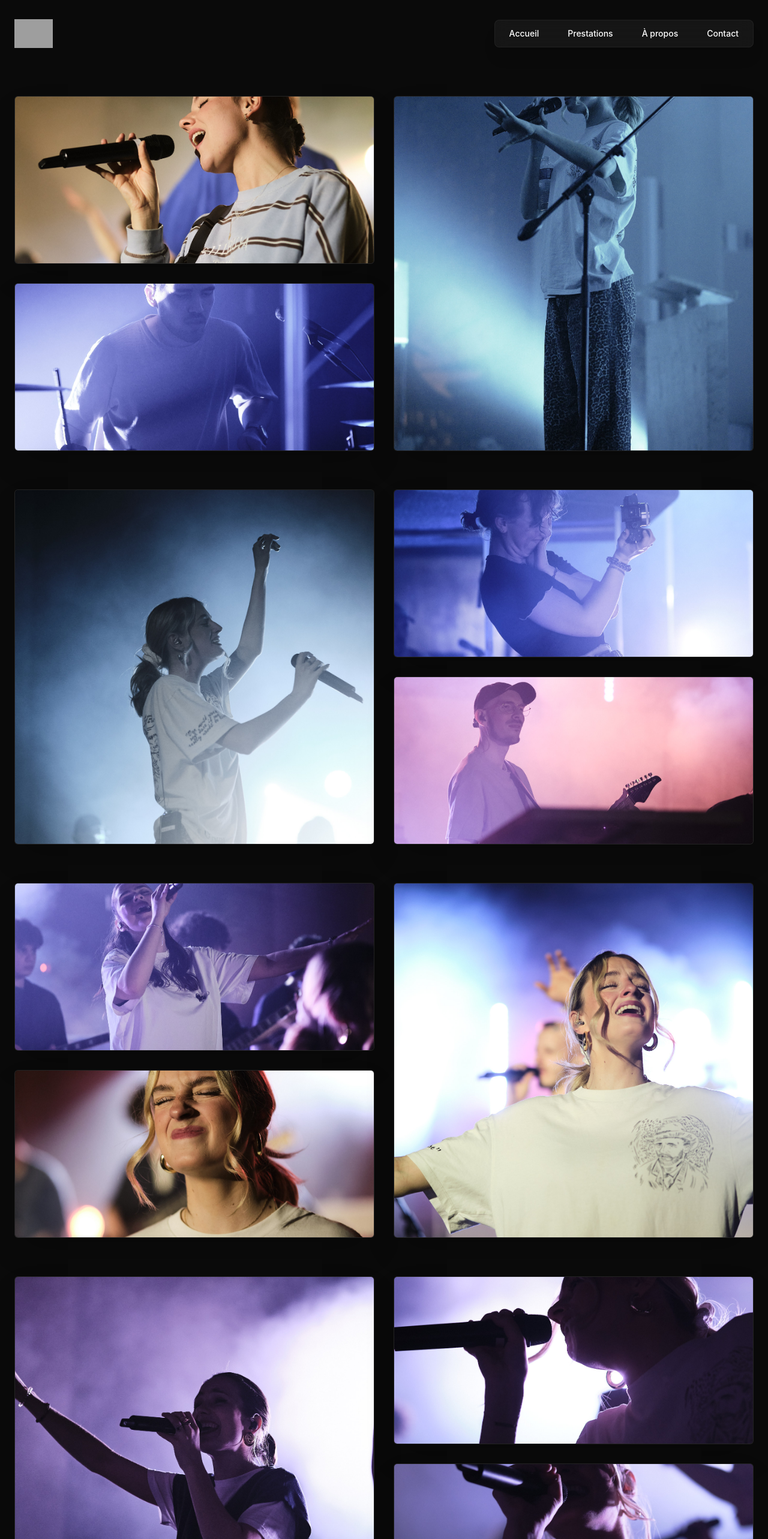
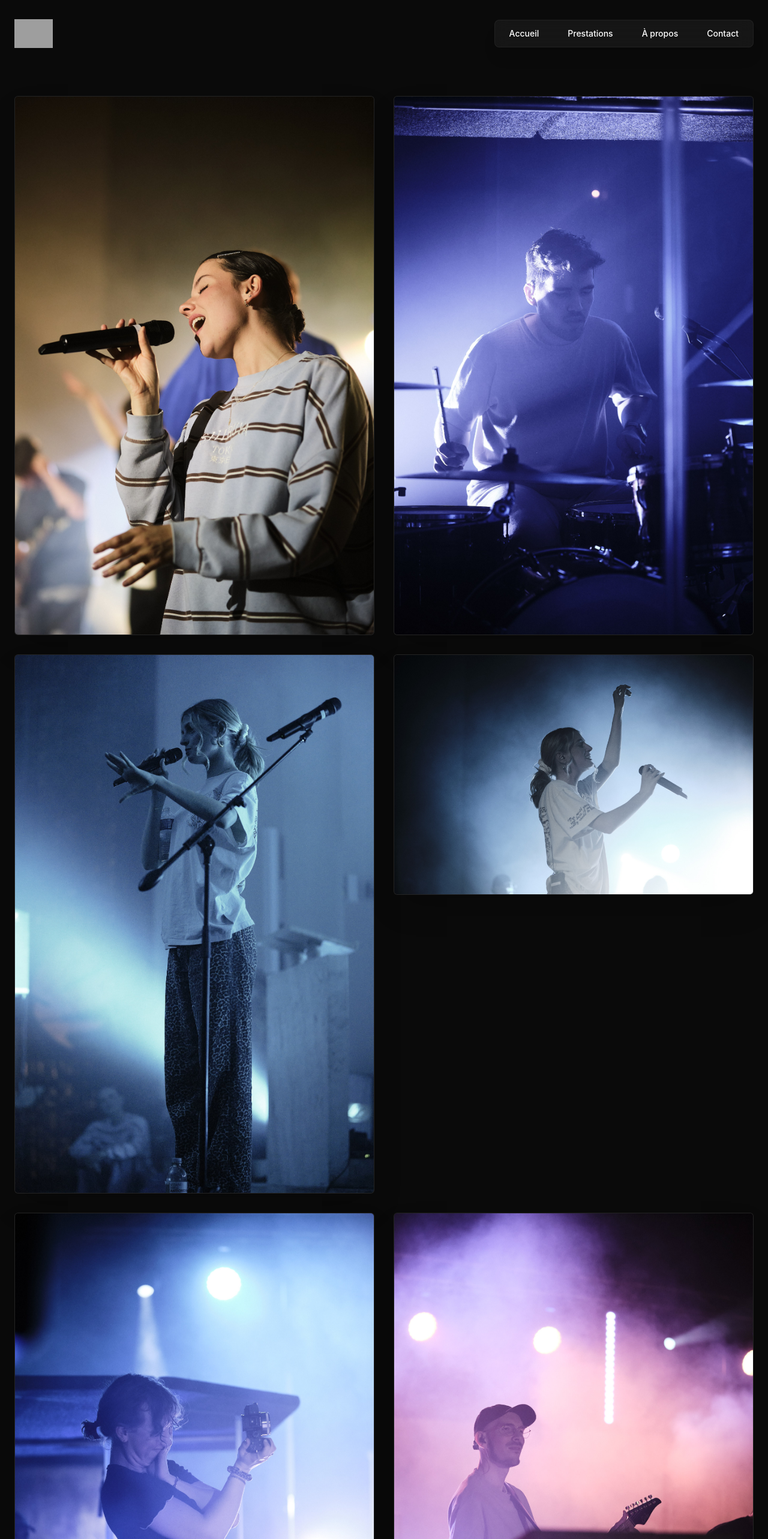
Before and after one commit to ouedraogodunyaemmanuel/defi_technique, a Next.js app: page /prestations/collectif_pierre in a window 1280 px wide. Shown: the top 2566 px of the page at 60% size. Built offline with nearby package versions, Linux system fonts and the light colour scheme; grey boxes are pictures that could not be loaded.

Commit message:
Ajout de ma nouvelle fonctionnalité

```diff
--- a/app/prestations/collectif_pierre/page.tsx
+++ b/app/prestations/collectif_pierre/page.tsx
@@ -3,93 +3,219 @@ import Image from "next/image";
 
 export default function GalerieCollectifPierre(): React.JSX.Element {
   return (
-    <div className="pb-20 px-6 max-w-7xl mx-auto pt-12 space-y-16">
+    <div className="pb-20 px-6 max-w-7xl mx-auto pt-12">
 
-      {/* ================= BLOC 1 ================= */}
-      <div className="grid grid-cols-1 md:grid-cols-2 gap-8 items-stretch">
-        <div className="flex flex-col gap-8 justify-between">
-          <div className="relative h-[280px] w-full rounded-md overflow-hidden shadow-2xl border border-white/5 bg-neutral-900">
-            <Image src="/images/prestations/collectif_pierre/dscf4385_1.jpg" alt="Collectif Pierre - Photo 1" fill sizes="(max-width: 768px) 100vw, 50vw" className="object-cover" priority />
-          </div>
-          <div className="relative h-[280px] w-full rounded-md overflow-hidden shadow-2xl border border-white/5 bg-neutral-900">
-            <Image src="/images/prestations/collectif_pierre/dscf4672_1.jpg" alt="Collectif Pierre - Photo 2" fill sizes="(max-width: 768px) 100vw, 50vw" className="object-cover" priority />
-          </div>
-        </div>
-        <div className="relative h-[592px] w-full rounded-md overflow-hidden shadow-2xl border border-white/5 bg-neutral-900">
-          <Image src="/images/prestations/collectif_pierre/dscf4714_1.jpg" alt="Collectif Pierre - Photo 3" fill sizes="(max-width: 768px) 100vw, 50vw" className="object-cover" priority />
-        </div>
+      {/* Grille uniforme de 2 colonnes */}
+      <div className="grid grid-cols-1 md:grid-cols-2 gap-8 items-start">
+
+        {/* Photo 1 */}
+        <div className="w-full rounded-md overflow-hidden shadow-2xl border border-white/5 bg-neutral-900">
+          <Image
+            src="/images/prestations/collectif_pierre/dscf4385_1.jpg"
+            alt="Collectif Pierre - Photo 1"
+            width={800}
+            height={600}
+            sizes="(max-width: 768px) 100vw, 50vw"
+            className="w-full h-auto object-contain"
+            priority
+          />
         </div>
 
-      {/* ================= BLOC 2 - INVERSÉ ================= */}
-      <div className="grid grid-cols-1 md:grid-cols-2 gap-8 items-stretch">
-        <div className="relative h-[592px] w-full rounded-md overflow-hidden shadow-2xl border border-white/5 bg-neutral-900 order-2 md:order-1">
-          <Image src="/images/prestations/collectif_pierre/dscf4844.jpg" alt="Collectif Pierre - Photo 4" fill sizes="(max-width: 768px) 100vw, 50vw" className="object-cover" />
-        </div>
-        <div className="flex flex-col gap-8 justify-between order-1 md:order-2">
-          <div className="relative h-[280px] w-full rounded-md overflow-hidden shadow-2xl border border-white/5 bg-neutral-900">
-            <Image src="/images/prestations/collectif_pierre/dscf5707.jpg" alt="Collectif Pierre - Photo 5" fill sizes="(max-width: 768px) 100vw, 50vw" className="object-cover" />
-          </div>
-          <div className="relative h-[280px] w-full rounded-md overflow-hidden shadow-2xl border border-white/5 bg-neutral-900">
-            <Image src="/images/prestations/collectif_pierre/dscf5824.jpg" alt="Collectif Pierre - Photo 6" fill sizes="(max-width: 768px) 100vw, 50vw" className="object-cover" />
-          </div>
-        </div>
+        {/* Photo 2 */}
+        <div className="w-full rounded-md overflow-hidden shadow-2xl border border-white/5 bg-neutral-900">
+          <Image
+            src="/images/prestations/collectif_pierre/dscf4672_1.jpg"
+            alt="Collectif Pierre - Photo 2"
+            width={800}
+            height={600}
+            sizes="(max-width: 768px) 100vw, 50vw"
+            className="w-full h-auto object-contain"
+            priority
+          />
         </div>
 
-      {/* ================= BLOC 3 ================= */}
-      <div className="grid grid-cols-1 md:grid-cols-2 gap-8 items-stretch">
-        <div className="flex flex-col gap-8 justify-between">
-          <div className="relative h-[280px] w-full rounded-md overflow-hidden shadow-2xl border border-white/5 bg-neutral-900">
-            <Image src="/images/prestations/collectif_pierre/dscf5831.jpg" alt="Collectif Pierre - Photo 7" fill sizes="(max-width: 768px) 100vw, 50vw" className="object-cover" />
-          </div>
-          <div className="relative h-[280px] w-full rounded-md overflow-hidden shadow-2xl border border-white/5 bg-neutral-900">
-            <Image src="/images/prestations/collectif_pierre/dscf6655.jpg" alt="Collectif Pierre - Photo 8" fill sizes="(max-width: 768px) 100vw, 50vw" className="object-cover" />
-          </div>
-        </div>
-        <div className="relative h-[592px] w-full rounded-md overflow-hidden shadow-2xl border border-white/5 bg-neutral-900">
-          <Image src="/images/prestations/collectif_pierre/dscf7046.jpg" alt="Collectif Pierre - Photo 9" fill sizes="(max-width: 768px) 100vw, 50vw" className="object-cover" />
-        </div>
+        {/* Photo 3 */}
+        <div className="w-full rounded-md overflow-hidden shadow-2xl border border-white/5 bg-neutral-900">
+          <Image
+            src="/images/prestations/collectif_pierre/dscf4714_1.jpg"
+            alt="Collectif Pierre - Photo 3"
+            width={800}
+            height={1200}
+            sizes="(max-width: 768px) 100vw, 50vw"
+            className="w-full h-auto object-contain"
+            priority
+          />
         </div>
 
-      {/* ================= BLOC 4 - INVERSÉ ================= */}
-      <div className="grid grid-cols-1 md:grid-cols-2 gap-8 items-stretch">
-        <div className="relative h-[592px] w-full rounded-md overflow-hidden shadow-2xl border border-white/5 bg-neutral-900 order-2 md:order-1">
-          <Image src="/images/prestations/collectif_pierre/dscf7073.jpg" alt="Collectif Pierre - Photo 10" fill sizes="(max-width: 768px) 100vw, 50vw" className="object-cover" />
-        </div>
-        <div className="flex flex-col gap-8 justify-between order-1 md:order-2">
-          <div className="relative h-[280px] w-full rounded-md overflow-hidden shadow-2xl border border-white/5 bg-neutral-900">
-            <Image src="/images/prestations/collectif_pierre/dscf7223.jpg" alt="Collectif Pierre - Photo 11" fill sizes="(max-width: 768px) 100vw, 50vw" className="object-cover" />
-          </div>
-          <div className="relative h-[280px] w-full rounded-md overflow-hidden shadow-2xl border border-white/5 bg-neutral-900">
-            <Image src="/images/prestations/collectif_pierre/dscf7240.jpg" alt="Collectif Pierre - Photo 12" fill sizes="(max-width: 768px) 100vw, 50vw" className="object-cover" />
-          </div>
-        </div>
+        {/* Photo 4 */}
+        <div className="w-full rounded-md overflow-hidden shadow-2xl border border-white/5 bg-neutral-900">
+          <Image
+            src="/images/prestations/collectif_pierre/dscf4844.jpg"
+            alt="Collectif Pierre - Photo 4"
+            width={800}
+            height={1200}
+            sizes="(max-width: 768px) 100vw, 50vw"
+            className="w-full h-auto object-contain"
+          />
         </div>
 
-      {/* ================= BLOC 5 ================= */}
-      <div className="grid grid-cols-1 md:grid-cols-2 gap-8 items-stretch">
-        <div className="flex flex-col gap-8 justify-between">
-          <div className="relative h-[280px] w-full rounded-md overflow-hidden shadow-2xl border border-white/5 bg-neutral-900">
-            <Image src="/images/prestations/collectif_pierre/dscf7344.jpg" alt="Collectif Pierre - Photo 13" fill sizes="(max-width: 768px) 100vw, 50vw" className="object-cover" />
-          </div>
-          <div className="relative h-[280px] w-full rounded-md overflow-hidden shadow-2xl border border-white/5 bg-neutral-900">
-            <Image src="/images/prestations/collectif_pierre/dscf7711.jpg" alt="Collectif Pierre - Photo 14" fill sizes="(max-width: 768px) 100vw, 50vw" className="object-cover" />
-          </div>
-        </div>
-        <div className="relative h-[592px] w-full rounded-md overflow-hidden shadow-2xl border border-white/5 bg-neutral-900">
-          <Image src="/images/prestations/collectif_pierre/dscf8159_1.jpg" alt="Collectif Pierre - Photo 15" fill sizes="(max-width: 768px) 100vw, 50vw" className="object-cover" />
-        </div>
+        {/* Photo 5 */}
+        <div className="w-full rounded-md overflow-hidden shadow-2xl border border-white/5 bg-neutral-900">
+          <Image
+            src="/images/prestations/collectif_pierre/dscf5707.jpg"
+            alt="Collectif Pierre - Photo 5"
+            width={800}
+            height={600}
+            sizes="(max-width: 768px) 100vw, 50vw"
+            className="w-full h-auto object-contain"
+          />
         </div>
 
-      {/* ================= BLOC 6 (Fin de page - 2 images restantes) ================= */}
-      <div className="grid grid-cols-1 md:grid-cols-2 gap-8">
-        <div className="relative h-[450px] w-full rounded-md overflow-hidden shadow-2xl border border-white/5 bg-neutral-900">
-          <Image src="/images/prestations/collectif_pierre/dscf8343_1.jpg" alt="Collectif Pierre - Photo 16" fill sizes="(max-width: 768px) 100vw, 50vw" className="object-cover" />
+        {/* Photo 6 */}
+        <div className="w-full rounded-md overflow-hidden shadow-2xl border border-white/5 bg-neutral-900">
+          <Image
+            src="/images/prestations/collectif_pierre/dscf5824.jpg"
+            alt="Collectif Pierre - Photo 6"
+            width={800}
+            height={600}
+            sizes="(max-width: 768px) 100vw, 50vw"
+            className="w-full h-auto object-contain"
+          />
         </div>
-        <div className="relative h-[450px] w-full rounded-md overflow-hidden shadow-2xl border border-white/5 bg-neutral-900">
-          <Image src="/images/prestations/collectif_pierre/dscf8637.jpg" alt="Collectif Pierre - Photo 17" fill sizes="(max-width: 768px) 100vw, 50vw" className="object-cover" />
+
+        {/* Photo 7 */}
+        <div className="w-full rounded-md overflow-hidden shadow-2xl border border-white/5 bg-neutral-900">
+          <Image
+            src="/images/prestations/collectif_pierre/dscf5831.jpg"
+            alt="Collectif Pierre - Photo 7"
+            width={800}
+            height={600}
+            sizes="(max-width: 768px) 100vw, 50vw"
+            className="w-full h-auto object-contain"
+          />
         </div>
+
+        {/* Photo 8 */}
+        <div className="w-full rounded-md overflow-hidden shadow-2xl border border-white/5 bg-neutral-900">
+          <Image
+            src="/images/prestations/collectif_pierre/dscf6655.jpg"
+            alt="Collectif Pierre - Photo 8"
+            width={800}
+            height={600}
+            sizes="(max-width: 768px) 100vw, 50vw"
+            className="w-full h-auto object-contain"
+          />
+        </div>
+
+        {/* Photo 9 */}
+        <div className="w-full rounded-md overflow-hidden shadow-2xl border border-white/5 bg-neutral-900">
+          <Image
+            src="/images/prestations/collectif_pierre/dscf7046.jpg"
+            alt="Collectif Pierre - Photo 9"
+            width={800}
+            height={1200}
+            sizes="(max-width: 768px) 100vw, 50vw"
+            className="w-full h-auto object-contain"
+          />
+        </div>
+
+        {/* Photo 10 */}
+        <div className="w-full rounded-md overflow-hidden shadow-2xl border border-white/5 bg-neutral-900">
+          <Image
+            src="/images/prestations/collectif_pierre/dscf7073.jpg"
+            alt="Collectif Pierre - Photo 10"
+            width={800}
+            height={1200}
+            sizes="(max-width: 768px) 100vw, 50vw"
+            className="w-full h-auto object-contain"
+          />
+        </div>
+
+        {/* Photo 11 */}
+        <div className="w-full rounded-md overflow-hidden shadow-2xl border border-white/5 bg-neutral-900">
+          <Image
+            src="/images/prestations/collectif_pierre/dscf7223.jpg"
+            alt="Collectif Pierre - Photo 11"
+            width={800}
+            height={600}
+            sizes="(max-width: 768px) 100vw, 50vw"
+            className="w-full h-auto object-contain"
+          />
+        </div>
+
+        {/* Photo 12 */}
+        <div className="w-full rounded-md overflow-hidden shadow-2xl border border-white/5 bg-neutral-900">
+          <Image
+            src="/images/prestations/collectif_pierre/dscf7240.jpg"
+            alt="Collectif Pierre - Photo 12"
+            width={800}
+            height={600}
+            sizes="(max-width: 768px) 100vw, 50vw"
+            className="w-full h-auto object-contain"
+          />
+        </div>
+
+        {/* Photo 13 */}
+        <div className="w-full rounded-md overflow-hidden shadow-2xl border border-white/5 bg-neutral-900">
+          <Image
+            src="/images/prestations/collectif_pierre/dscf7344.jpg"
+            alt="Collectif Pierre - Photo 13"
+            width={800}
+            height={600}
+            sizes="(max-width: 768px) 100vw, 50vw"
+            className="w-full h-auto object-contain"
+          />
+        </div>
+
+        {/* Photo 14 */}
+        <div className="w-full rounded-md overflow-hidden shadow-2xl border border-white/5 bg-neutral-900">
+          <Image
+            src="/images/prestations/collectif_pierre/dscf7711.jpg"
+            alt="Collectif Pierre - Photo 14"
+            width={800}
+            height={600}
+            sizes="(max-width: 768px) 100vw, 50vw"
+            className="w-full h-auto object-contain"
+          />
+        </div>
+
+        {/* Photo 15 */}
+        <div className="w-full rounded-md overflow-hidden shadow-2xl border border-white/5 bg-neutral-900">
+          <Image
+            src="/images/prestations/collectif_pierre/dscf8159_1.jpg"
+            alt="Collectif Pierre - Photo 15"
+            width={800}
+            height={1200}
+            sizes="(max-width: 768px) 100vw, 50vw"
+            className="w-full h-auto object-contain"
+          />
+        </div>
+
+        {/* Photo 16 */}
+        <div className="w-full rounded-md overflow-hidden shadow-2xl border border-white/5 bg-neutral-900">
+          <Image
+            src="/images/prestations/collectif_pierre/dscf8343_1.jpg"
+            alt="Collectif Pierre - Photo 16"
+            width={800}
+            height={600}
+            sizes="(max-width: 768px) 100vw, 50vw"
+            className="w-full h-auto object-contain"
+          />
+        </div>
+
+        {/* Photo 17 */}
+        <div className="w-full rounded-md overflow-hidden shadow-2xl border border-white/5 bg-neutral-900">
+          <Image
+            src="/images/prestations/collectif_pierre/dscf8637.jpg"
+            alt="Collectif Pierre - Photo 17"
+            width={800}
+            height={600}
+            sizes="(max-width: 768px) 100vw, 50vw"
+            className="w-full h-auto object-contain"
+          />
         </div>
 
       </div>
+    </div>
   );
 }
```
Also changed, not shown: app/page.tsx (+0 -12 lines), app/prestations/laurine_moulin_soprano/page.tsx (+0 -10 lines), app/icon.png (renamed from app/favicon.ico.png). Lines whose indentation alone changed are shown as unchanged.
